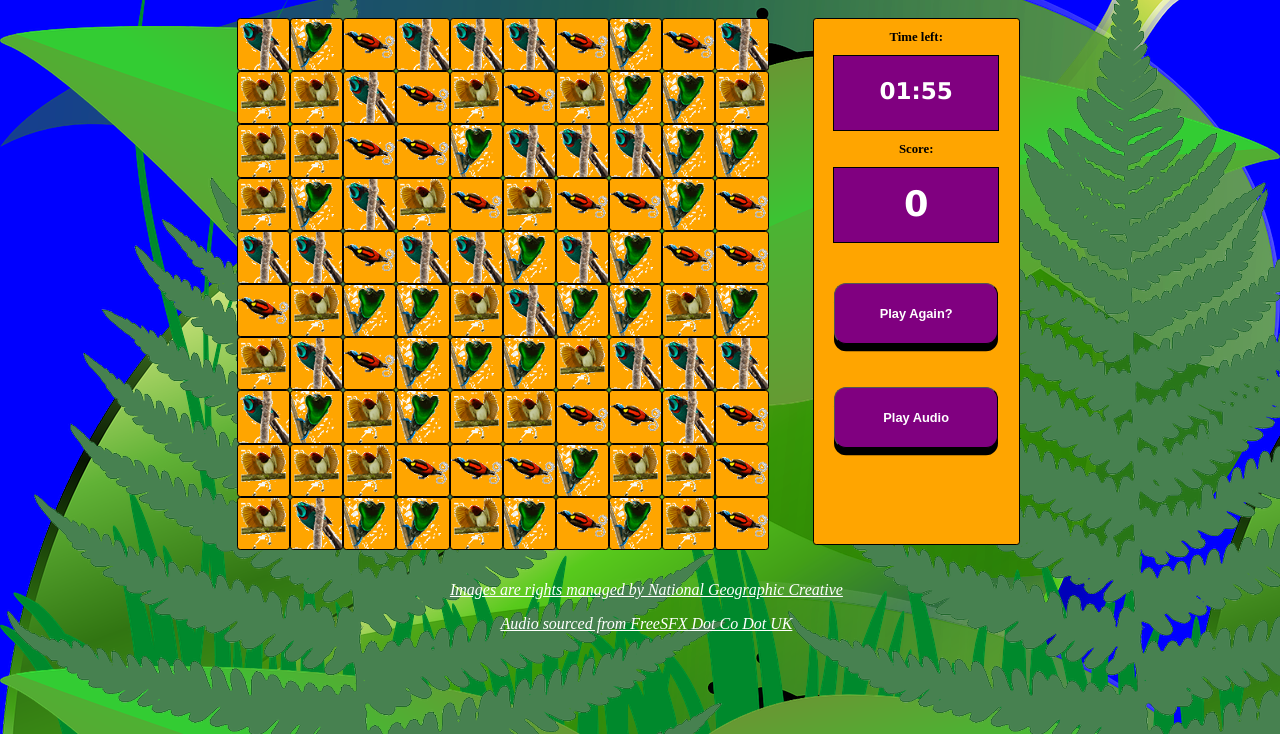
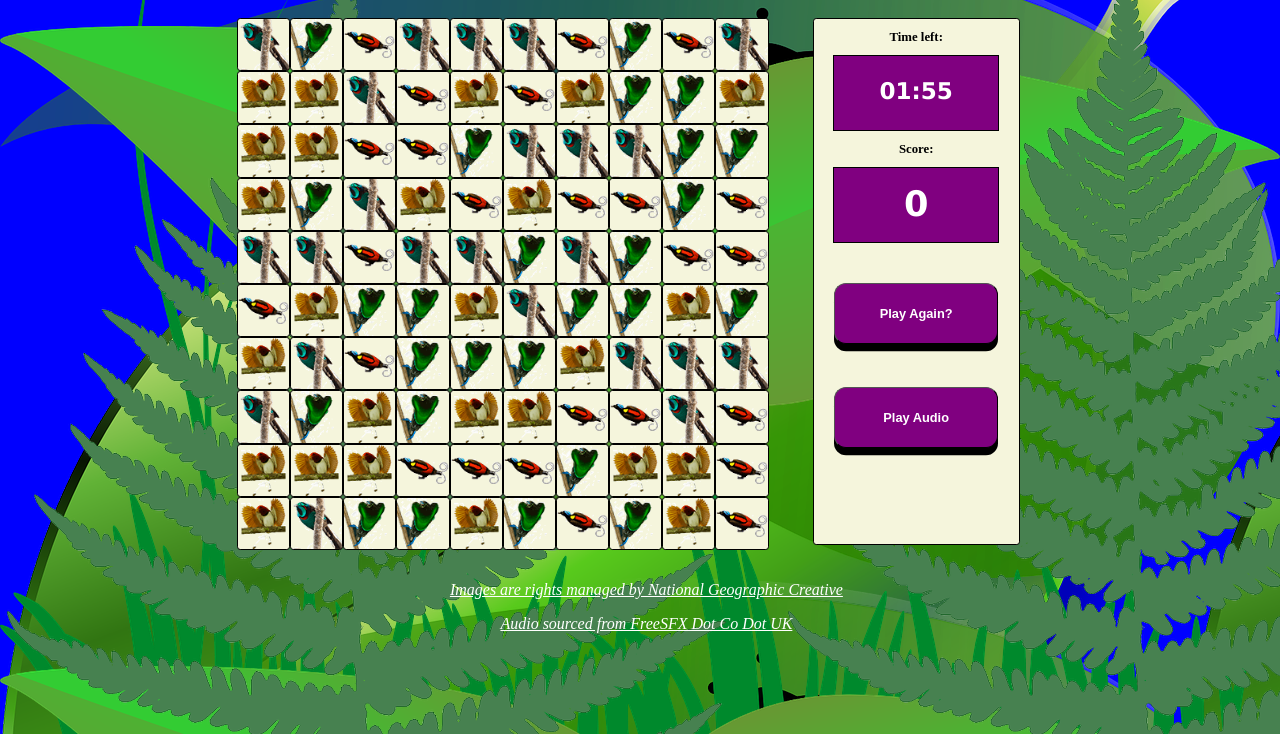
Before and after one commit to desaibh/Birds-Of-Paradise-Match-Game, a website: page index.html in a window 1280 px wide. Shown: the part 66-800 px from the top of the page. Drawn offline with Linux system fonts and the light colour scheme; a web font is replaced by a local one.

Commit message:
changed colors

```diff
--- a/css/styles.css
+++ b/css/styles.css
@@ -74,7 +74,7 @@ h5 {
   border-radius: .25em;
   -moz-border-radius: .25em;
   -webkit-border-radius: .25em;
-  background-color: orange;
+  background-color: beige;
 }
 #timer, #score {
   width: 80%;
@@ -117,20 +117,20 @@ button:active {
 }
 .bird1 {
   background-image: url("../images/bird1.gif");
-  background-color: orange;
+  background-color: beige;
 }
 .bird2 {
   background-image: url('../images/bird2.gif');
-  background-color: orange;
+  background-color: beige;
 }
 .bird3 {
   background-image: url('../images/bird3.gif');
-  background-color: orange;
+  background-color: beige;
 
 }
 .bird4 {
   background-image: url('../images/bird4.gif');
-  background-color: orange;
+  background-color: beige;
 }
 .clear a {
   color: white;
```
